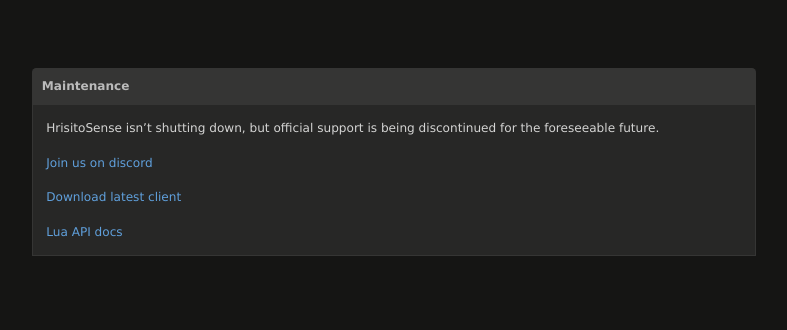
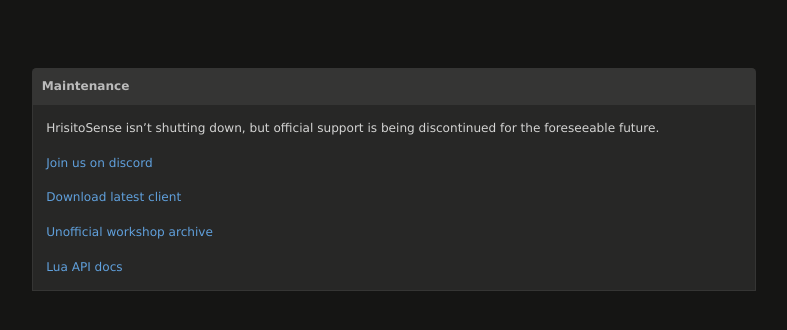
Before and after one commit to hrisitosense/hrisitosense.github.io, a plain HTML site: page index.html in a window 1280 px wide. Shown: the whole page, without its empty margins (246-1033 px from the left). Drawn offline with Linux system fonts and the light colour scheme.

Commit message:
Added a link to an unofficial workshop archive

```diff
--- a/index.html
+++ b/index.html
@@ -24,6 +24,8 @@
                                 <br>
                                 <p><a href="https://hrisitosense.github.io/hrisitosense.exe">Download latest client</a></p>
                                 <br>
+                                <p><a href="https://github.com/xxtarfall/hrisitosense-workshop">Unofficial workshop archive</a></p>
+								<br>
                                 <p><a href="https://hrisitosense.github.io/lua">Lua API docs</a></p>
                             </p>
                         </div>
```
